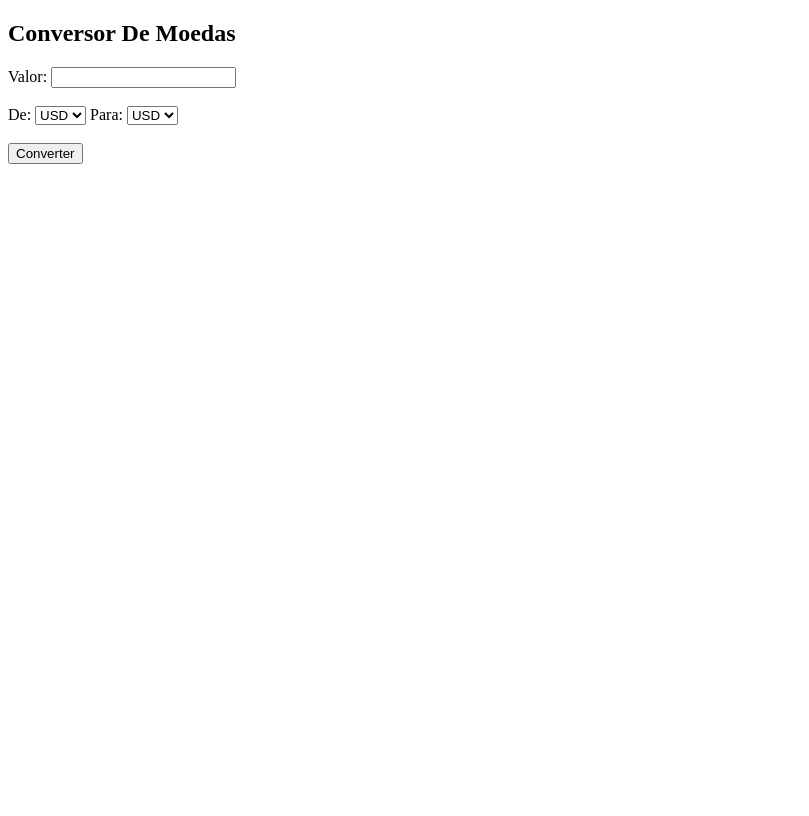
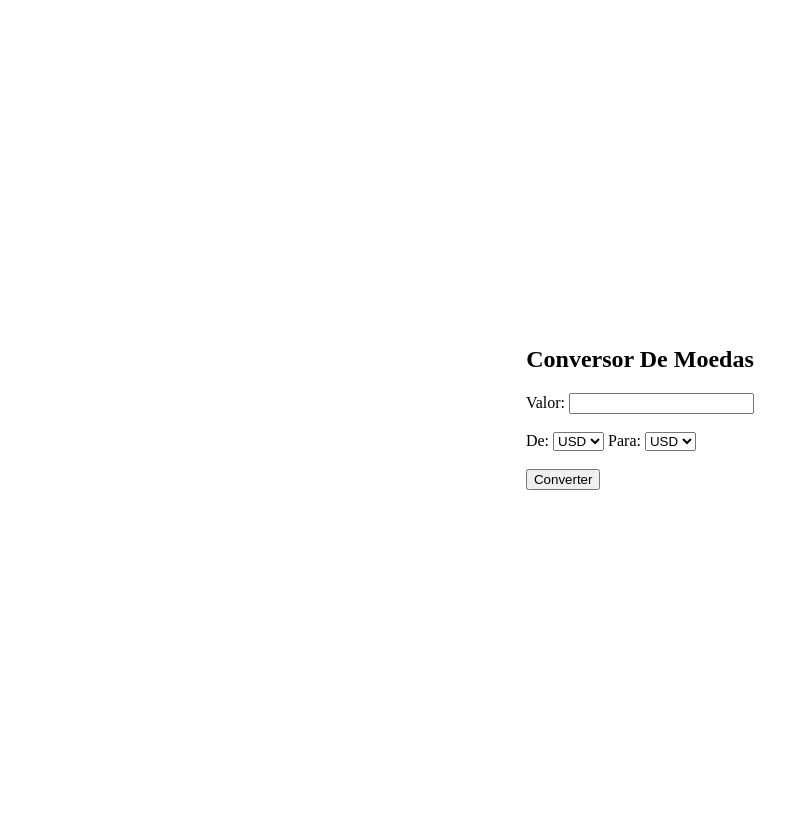
Before and after one commit to athosbds/currency_converter, a Flask app: page / in a window 1280 px wide. Shown: the whole page, without its empty margins (0-809 px from the left). Before the commit the page ends 164 px from the top, so only its background shows below. Run offline with Flask 3, Linux system fonts and the light colour scheme.

Commit message:
center-div by

```diff
--- a/templates/index.html
+++ b/templates/index.html
@@ -6,6 +6,7 @@
     <title>Conversor De Moedas</title>
 </head>
 <body>
+    <div id="center-div" style="display: flex; flex-direction: column; align-items: center; justify-content: center; height: 100vh;" >
         <h2> Conversor De Moedas</h2>
         <form method="post" action="">
             <label for="amount"> Valor:
@@ -26,5 +27,6 @@
             <button type="submit">Converter</button>
         </form>
         <div id="result"></div>
+    <div>
 </body>
 </html>
```
Lines whose indentation alone changed are shown as unchanged.
